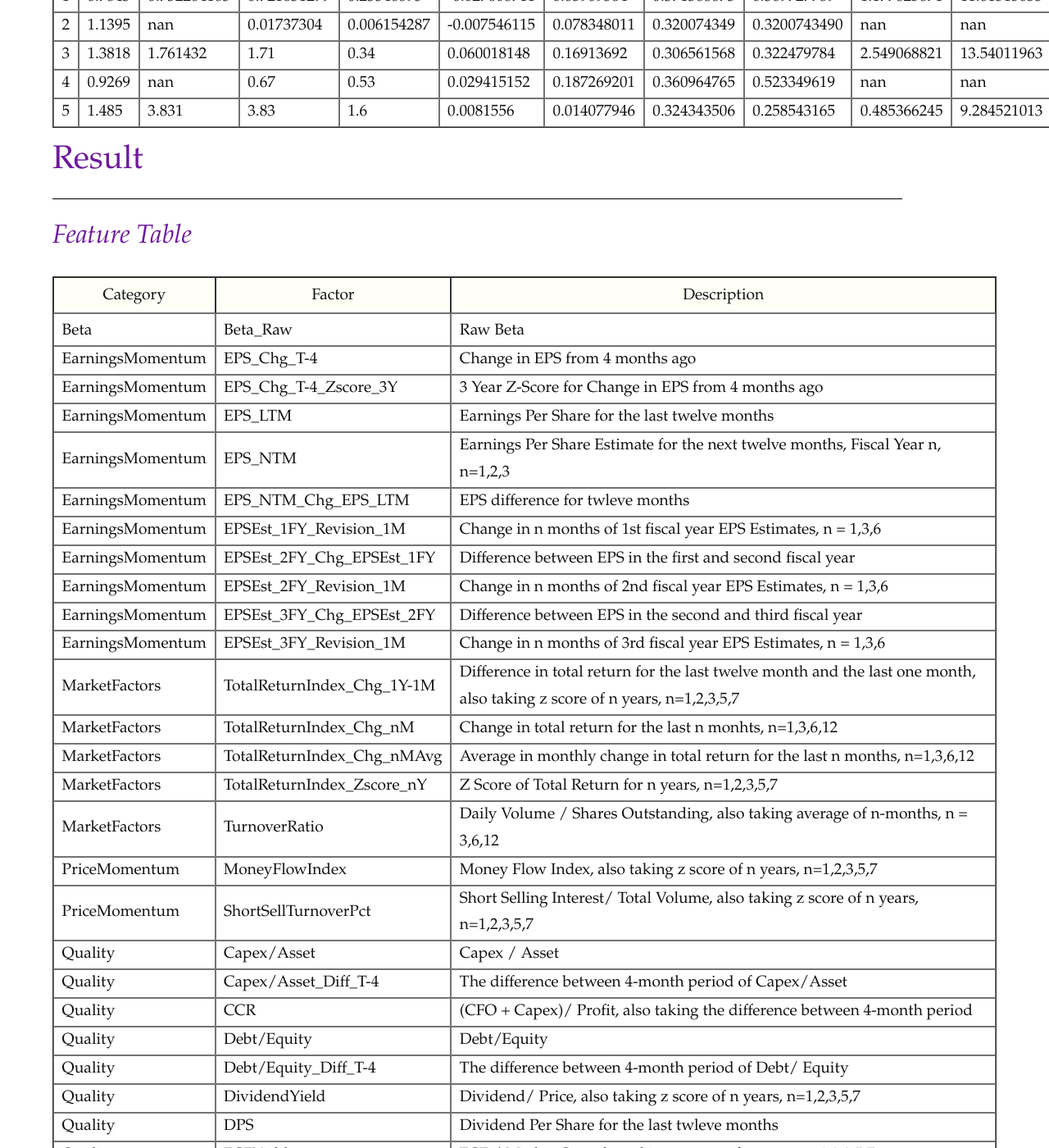
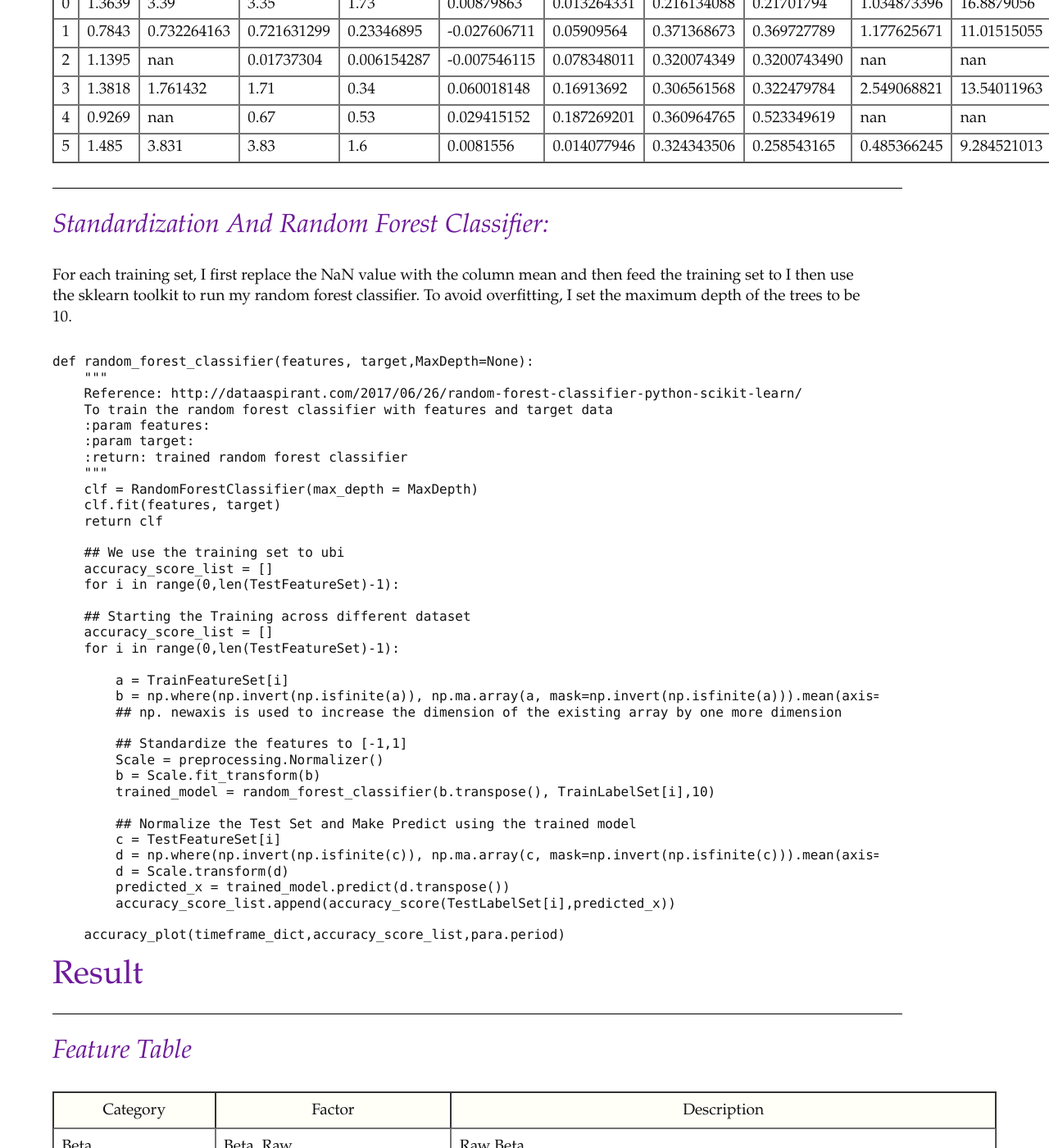
Before and after one commit to vionwinnie/old_website, a Jekyll site: the page built from starstockpicker.md, in a window 1280 px wide and 1400 px high, scrolled down 4598 px. Shown: the whole window at 82% size. Built offline with Jekyll 4.4.1, drawn with Linux system fonts in a browser that asks for light colours; nearby versions of some CDN libraries; some of the changed text lies outside the part shown.

Commit message:
Update starstockpicker.md

````diff
--- a/starstockpicker.md
+++ b/starstockpicker.md
@@ -190,6 +190,50 @@ This is how a raw cross section would look like:
 |4|0.9269|nan|0.67|0.53|0.029415152|0.187269201|0.360964765|0.523349619|nan|nan|nan|nan|nan|0.002778431|0.120525452|
 |5|1.485|3.831|3.83|1.6|0.0081556|0.014077946|0.324343506|0.258543165|0.485366245|9.284521013|221.9177996|260.3835515|63.89780405|0.014547648|0.05190279|
 
+## Standardization And Random Forest Classifier:
+For each training set, I first replace the NaN value with the column mean and then feed the training set to
+I then use the sklearn toolkit to run my random forest classifier. To avoid overfitting, I set the maximum depth of the trees to be 10.
+
+```  Python
+def random_forest_classifier(features, target,MaxDepth=None):
+    """
+    Reference: http://dataaspirant.com/2017/06/26/random-forest-classifier-python-scikit-learn/
+    To train the random forest classifier with features and target data
+    :param features:
+    :param target:
+    :return: trained random forest classifier
+    """
+    clf = RandomForestClassifier(max_depth = MaxDepth)
+    clf.fit(features, target)
+    return clf
+
+    ## We use the training set to ubi
+    accuracy_score_list = []
+    for i in range(0,len(TestFeatureSet)-1):
+
+    ## Starting the Training across different dataset
+    accuracy_score_list = []
+    for i in range(0,len(TestFeatureSet)-1):
+
+        a = TrainFeatureSet[i]
+        b = np.where(np.invert(np.isfinite(a)), np.ma.array(a, mask=np.invert(np.isfinite(a))).mean(axis=1)[:, np.newaxis], a)
+        ## np. newaxis is used to increase the dimension of the existing array by one more dimension
+
+        ## Standardize the features to [-1,1]
+        Scale = preprocessing.Normalizer()
+        b = Scale.fit_transform(b)
+        trained_model = random_forest_classifier(b.transpose(), TrainLabelSet[i],10)
+
+        ## Normalize the Test Set and Make Predict using the trained model
+        c = TestFeatureSet[i]
+        d = np.where(np.invert(np.isfinite(c)), np.ma.array(c, mask=np.invert(np.isfinite(c))).mean(axis=1)[:, np.newaxis], c)
+        d = Scale.transform(d)
+        predicted_x = trained_model.predict(d.transpose())
+        accuracy_score_list.append(accuracy_score(TestLabelSet[i],predicted_x))
+
+    accuracy_plot(timeframe_dict,accuracy_score_list,para.period)
+```
+
 # Result
 
 
````
